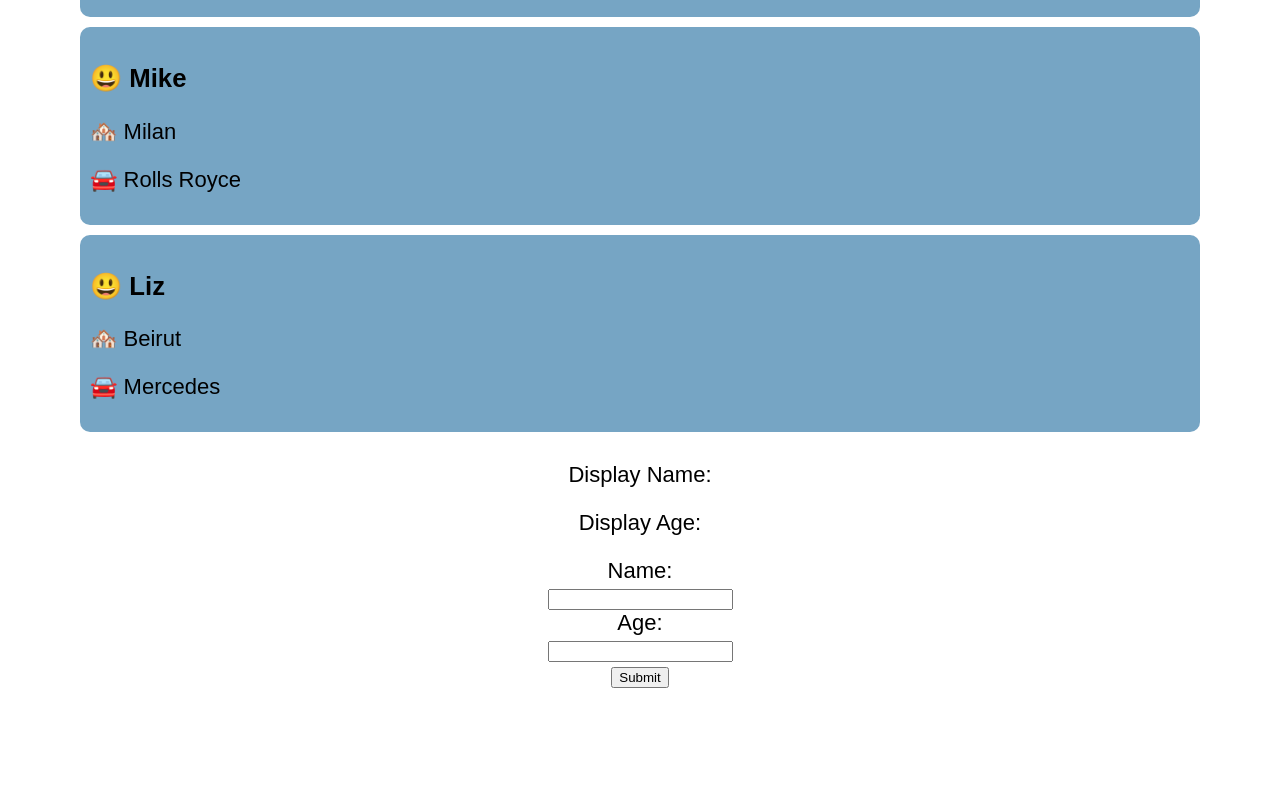
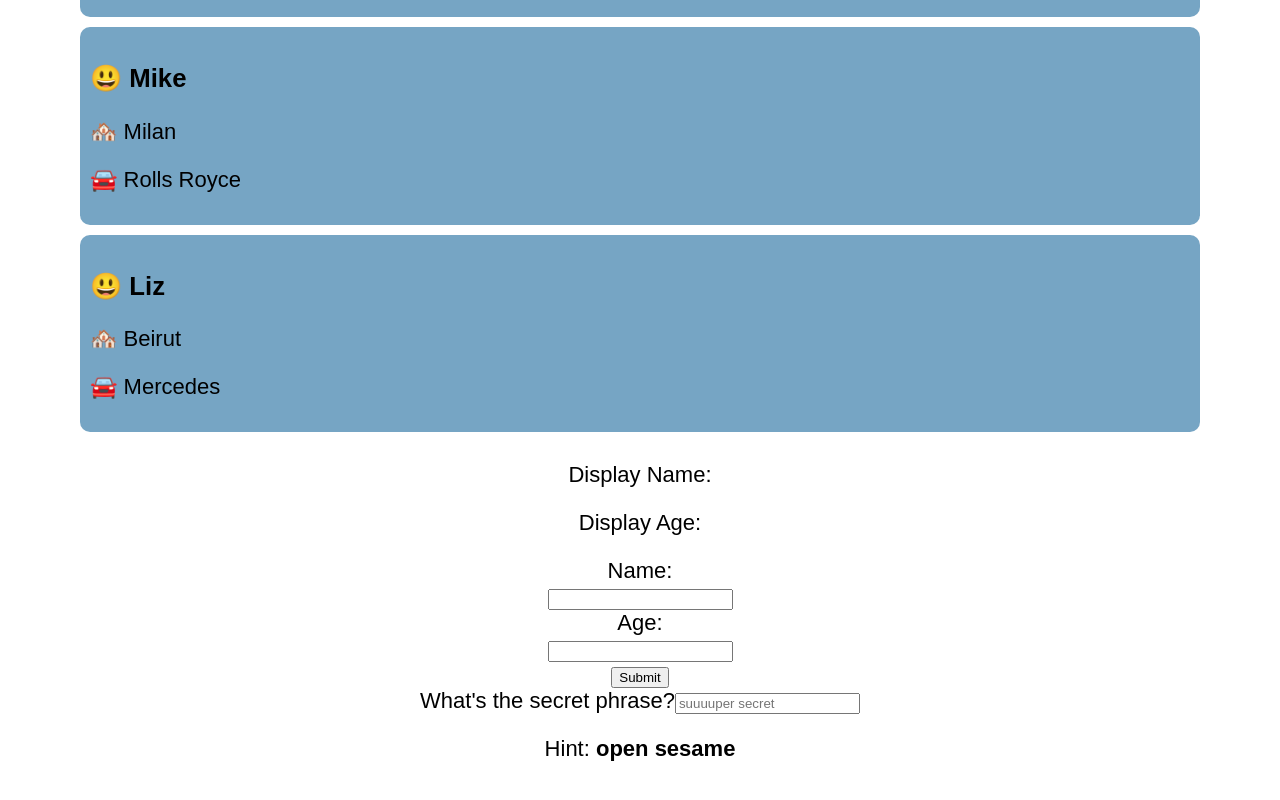
Before and after one commit to danielperkinsii/10DayReactBeginner, a React (Create React App) app in the folder 10-day-beginner/: page / in a window 1280 px wide. Shown: the part 1309-2109 px from the top of the page. Before the commit the page ends 2047 px from the top, so only its background shows below. Built offline with nearby package versions, Linux system fonts and the light colour scheme.

Commit message:
completed day 4

```diff
--- a/10-day-beginner/src/App.js
+++ b/10-day-beginner/src/App.js
@@ -2,7 +2,8 @@ import React, { Component } from 'react';
 import User from './components/User'
 import UserList from './components/UserList'
 import './App.css';
-import UpdateForm from './components/UpdateForm';
+import UpdateForm from './components/UpdateForm'
+import Alert from './components/Alert'
 
 
 class App extends React.Component {
@@ -24,6 +25,7 @@ class App extends React.Component {
         <User userInformation={this.state.userInformation}/>
         <UserList/>
         <UpdateForm />
+        <Alert />
       </div>
     );
   }
--- /dev/null
+++ b/10-day-beginner/src/components/Alert.jsx
@@ -0,0 +1,39 @@
+import React, { Component } from 'react'
+
+class Alert extends React.Component {
+    state = {
+        phrase: ''
+    }
+
+    handleChange = (e) => {
+        this.setState({
+            [e.currentTarget.id]: e.currentTarget.value
+        })
+    }
+
+    handleSubmit = (e) => {
+        e.preventDefault()
+        if (this.state.phrase === 'open sesame') {
+            alert('You may pass!')
+        }
+        this.setState({
+            phrase: ''
+        })
+    }
+
+    render() {
+        return (
+            <div>
+                <form onSubmit={e => this.handleSubmit(e)}>
+                    <label>What's the secret phrase?</label>
+                    <input type='text' value={this.state.phrase} id='phrase' onChange={this.handleChange} placeholder='suuuuper secret'/>
+                </form>
+                <p>
+                    Hint: <strong>open sesame</strong>
+                </p>
+            </div>
+        )
+    }
+}
+
+export default Alert
--- a/10-day-beginner/src/components/UpdateForm.jsx
+++ b/10-day-beginner/src/components/UpdateForm.jsx
@@ -8,7 +8,6 @@ class UpdateForm extends React.Component {
    }
 
       handleChange = (event) => {
-        console.log(event.currentTarget.value)
         this.setState({
           [event.target.id]: event.currentTarget.value,
         })
@@ -16,7 +15,6 @@ class UpdateForm extends React.Component {
 
   handleSubmit = (event) => {
     event.preventDefault()
-
   }
 
     render () {
```
